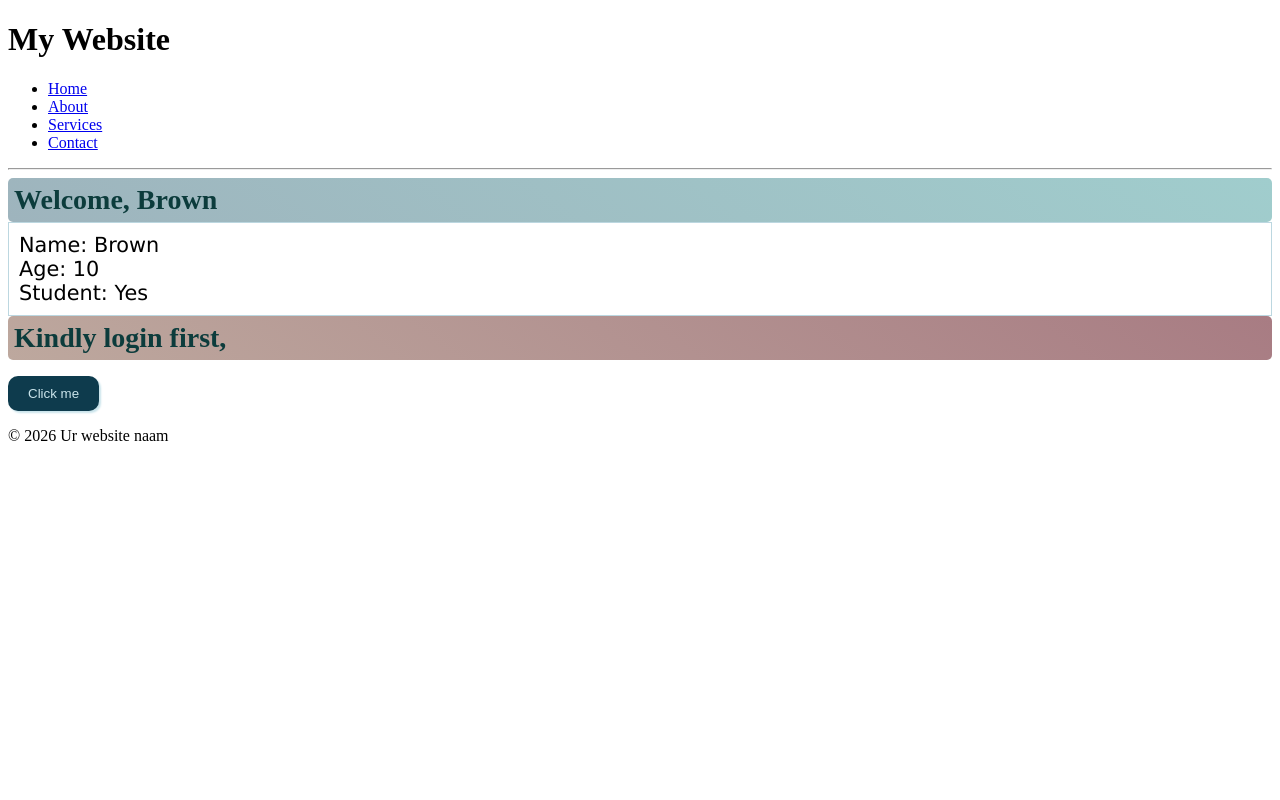
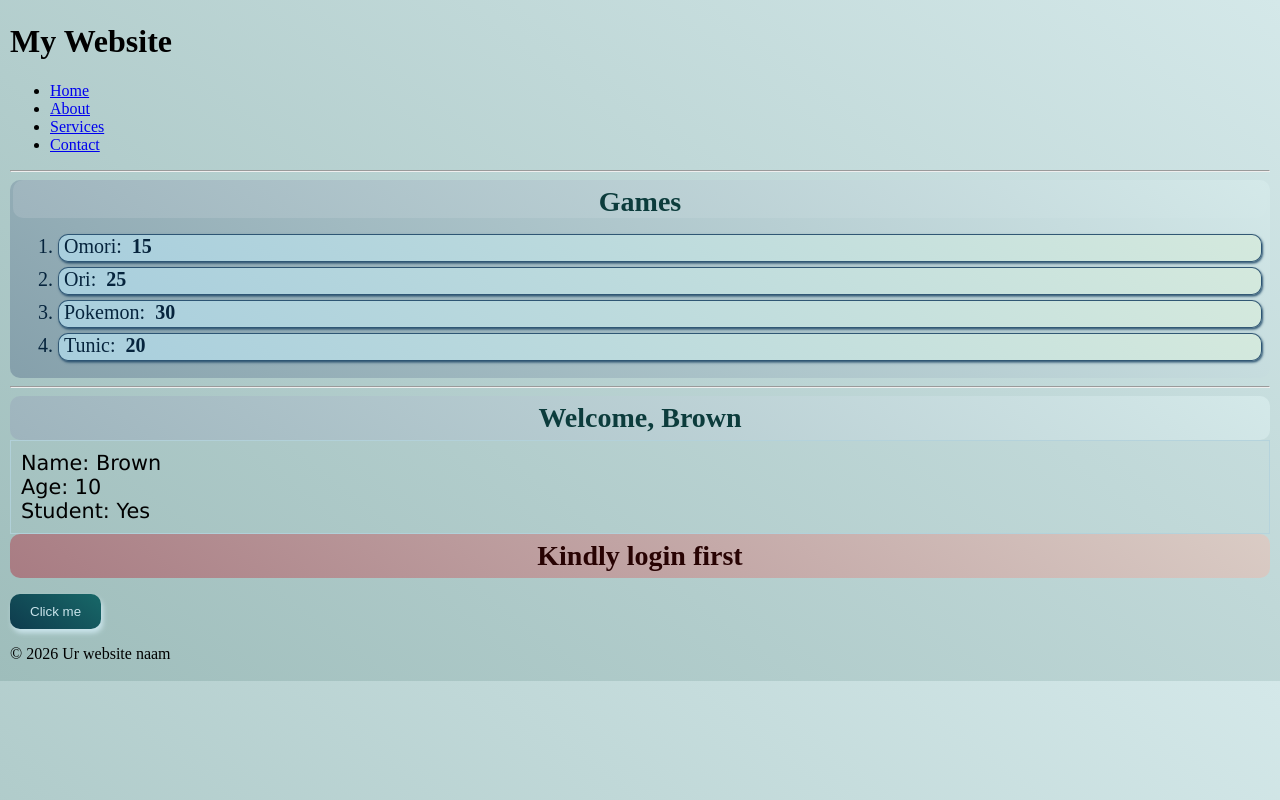
Before and after one commit to fahin99/Web-Dev, a React (Vite) app in the folder tryout/: page / in a window 1280 px wide. Built offline with nearby package versions, Linux system fonts and the light colour scheme.

Commit message:
feat: add List component to display sorted games; update App layout and styles for improved UI

```diff
--- a/tryout/src/App.jsx
+++ b/tryout/src/App.jsx
@@ -6,20 +6,22 @@ import Button from "./Button/Button.jsx";
 import Button1 from "./Button1.jsx";
 import Student from "./Student.jsx";
 import Greeting from "./Greeting.jsx";
+import List from "./List.jsx";
 function App() {
   return(
-    <>
+    <div className="app_desc">
       <Header/>
       {/* <Food/>
       <Card/>
       <Button/> */}
+      <List/>
       <Greeting name="Brown" isLoggedIn={true}/>
       <Student name="Brown" age={10} isStudent={true}/>
       <Greeting/>
       <p/>
-      <Button1/>
+      <Button/>
       <Footer/>
-    </>
+    </div>
   );
 }
 
--- a/tryout/src/Button/Button.jsx
+++ b/tryout/src/Button/Button.jsx
@@ -1,6 +1,19 @@
 import styles from "./Button.module.css"
 function Button(){
-    return(<button className={styles.btn}>Click me</button>);
+    // const handleClick= () => console.log("CLICKED!!");
+
+    // let count=0;
+    // const handleClick2= (name) => {
+    //     if(count<5){
+    //         count++;
+    //         console.log(`${name} u clicked me ${count} times`);
+    //     }
+    //     else console.log("Bro stop clicking me");
+    // }
+    // return(<button className={styles.btn} onClick={() => handleClick2("ABRA")}>Click me</button>);
+
+    const handleClick = (e) => e.target.textContent = "OUCH!!";
+    return(<button className={styles.btn} onClick={(e) => handleClick(e)}>Click me</button>);
 }
 
 export default Button
--- a/tryout/src/Button/Button.module.css
+++ b/tryout/src/Button/Button.module.css
@@ -1,5 +1,5 @@
 .btn{
-  background-color: #0e3b4d;
+  background-image: linear-gradient(37deg, #0e3b4d, #186868);
   color: rgb(202, 228, 235);
   padding: 10px 20px;
   border-radius: 10px;
@@ -7,3 +7,8 @@
   cursor: pointer;
   box-shadow: 2px 4px 5px;
 }
+
+.btn:hover{
+  background-image: linear-gradient(37deg, #072430, #115252);
+  color: rgb(177, 207, 215);
+}
--- a/tryout/src/Button1.jsx
+++ b/tryout/src/Button1.jsx
@@ -8,8 +8,12 @@ function Button1(){
         border: "none",
         cursor: "pointer",
         boxShadow: "2px 2px 2px",
+        display: "block",
+        margin: "0 auto",
     }
-    return(<button style={styles}>Click me</button>);
+    const handleClick = () => console.log("Clicked!!");
+    // const handleClick2
+    return(<button style={styles} onClick={handleClick}>Click me</button>);
 }
 
 export default Button1
--- a/tryout/src/Greeting.jsx
+++ b/tryout/src/Greeting.jsx
@@ -9,7 +9,7 @@ function Greeting(props){
     // else return(<h2 className="login_prompt">Kindly login first</h2>);
 
     const wc_msg=<h2 className="wc_msg">Welcome, {props.name}</h2>
-    const login_prompt=<h2 className="login_prompt">Kindly login first, {name}</h2>
+    const login_prompt=<h2 className="login_prompt">Kindly login first {name}</h2>
     return(props.isLoggedIn ? wc_msg : login_prompt);
 }
 
--- /dev/null
+++ b/tryout/src/List.jsx
@@ -0,0 +1,55 @@
+function List(){
+    // this is when the lists are of strings
+    // const games=["omori","tunic","ori","pokemon"];
+
+    // games.sort(); this is the basic sort
+
+    // const listItems=games.map(games=> <li>{games}</li>);
+
+
+    //with curly braces around every element of the list, we make them objects
+    const games=[{id:1, name: "Omori", price: 15},
+                  {id:2, name: "Tunic", price: 20},
+                  {id:3, name: "Ori", price: 25},
+                  {id:4, name: "Pokemon", price: 30}
+                ];
+
+    games.sort((a,b) => a.name.localeCompare(b.name)); //ALPHABETICAL
+    // games.sort((a,b) => b.name.localeCompare(a.name)); //REVERSE ALPHABETICAL
+    // games.sort((a,b) => a.price - b.price); //BASED ON PRICE
+    // games.sort((a,b) => b.price - a.price); //BASED ON PRICE, REVERSE
+
+
+    const listItems= games.map(game => <li key={game.id}>
+                                        {game.name}: &nbsp;
+                                        <b>{game.price}</b>
+                                       </li>);
+
+    //filtering entries
+
+    // this only shows those that have price below 22
+
+    // const lowPrice= games.filter(game =>game.price<22);
+    // const listItems= lowPrice.map(low => <li key={low.id}>
+    //                                     {low.name}: &nbsp;
+    //                                     <b>{low.price}</b>
+    //                                    </li>);
+
+    // this only shows those that have price above 22
+
+    // const highPrice= games.filter(game =>game.price>22);
+    // const listItems= highPrice.map(high => <li key={high.id}>
+    //                                     {high.name}: &nbsp;
+    //                                     <b>{high.price}</b>
+    //                                    </li>);
+    return(
+        <>
+            <div className="list_desc">
+            <h3 className="list_title">Games</h3>
+            <ol className="list_css">{listItems}</ol>
+            </div>
+            <hr></hr>
+        </>
+    );
+}
+export default List
--- a/tryout/src/index.css
+++ b/tryout/src/index.css
@@ -1,3 +1,12 @@
+body{
+  background-image: linear-gradient(37deg, #9ebdbb, #d4e8e9);
+  padding-left: 10px;
+  padding-right: 10px;
+  padding-top: 2px;
+  padding-bottom: 2px;
+  margin: 0px;
+  border-radius: 10px;
+}
 .card{
   border: 1px solid #d6e8e8;
   border-radius: 10px;
@@ -51,18 +60,55 @@
 
 .wc_msg{
   font-size: 1.75rem;
-  background-image: linear-gradient(37deg, #9eb4bd, #a0cdcd);
+  text-align: center;
+  background-image: linear-gradient(37deg, #9eb4bd, #d4e9e9);
   color:#0c3c3c;
   padding: 6px;
-  border-radius: 5px;
+  border-radius: 10px;
   margin:0;
 }
 
 .login_prompt{
   font-size: 1.75rem;
-  background-image: linear-gradient(37deg, #bda89e, #a87c83);
-  color:#0c3c3c;
+  text-align: center;
+  background-image: linear-gradient(37deg, #a87c83, #daccc5);
+  color:#280303;
   padding: 6px;
-  border-radius: 5px;
+  border-radius: 10px;
   margin:0;
 }
+
+.list_title{
+  font-size: 1.75rem;
+  text-align: center;
+  background-image: linear-gradient(37deg, #9eb4bd, #d4e9e9);
+  color:#0c3c3c;
+  padding: 6px 6px 0px 6px;
+  border-radius: 10px;
+  margin:0;
+}
+
+.list_desc{
+  background-image: linear-gradient(37deg, #85a0ab, #d4e9e9);
+  border-radius: 10px;
+  padding: 0px 3px 1px;
+}
+.list_css li{
+  font-size: 1.25em;
+  font-weight: 530;
+  color:#06243d;
+  background-image: linear-gradient(37deg, #a8cedd, #d4e9dd);
+  border-radius: 10px;
+  padding: 0px 5px 3px 5px;
+  margin: 5px;
+  border: 1px solid rgba(29, 70, 103, 0.884);
+  box-shadow: 1px 1.5px 2.25px rgba(29, 70, 103, 0.884);
+}
+.list_css li:hover{
+  background-image: linear-gradient(37deg, #8fb2c0, #b5cfc0);
+  border-radius: 10px;
+  padding: 0px 5px 3px 5px;
+  margin: 5px;
+  border: 1px solid rgba(29, 70, 103, 0.884);
+  box-shadow: 1px 1.5px 2.25px rgba(29, 70, 103, 0.884);
+}
```
